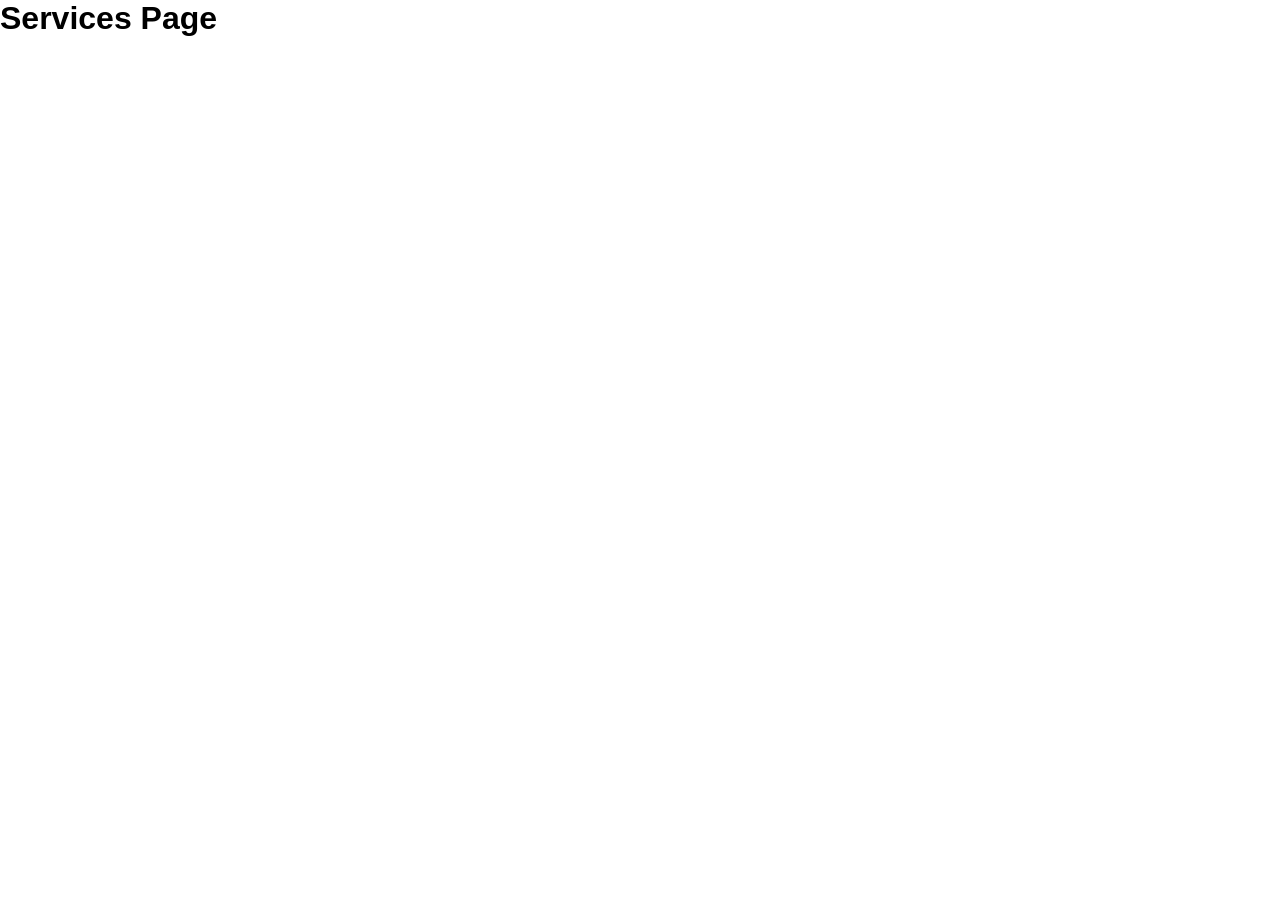
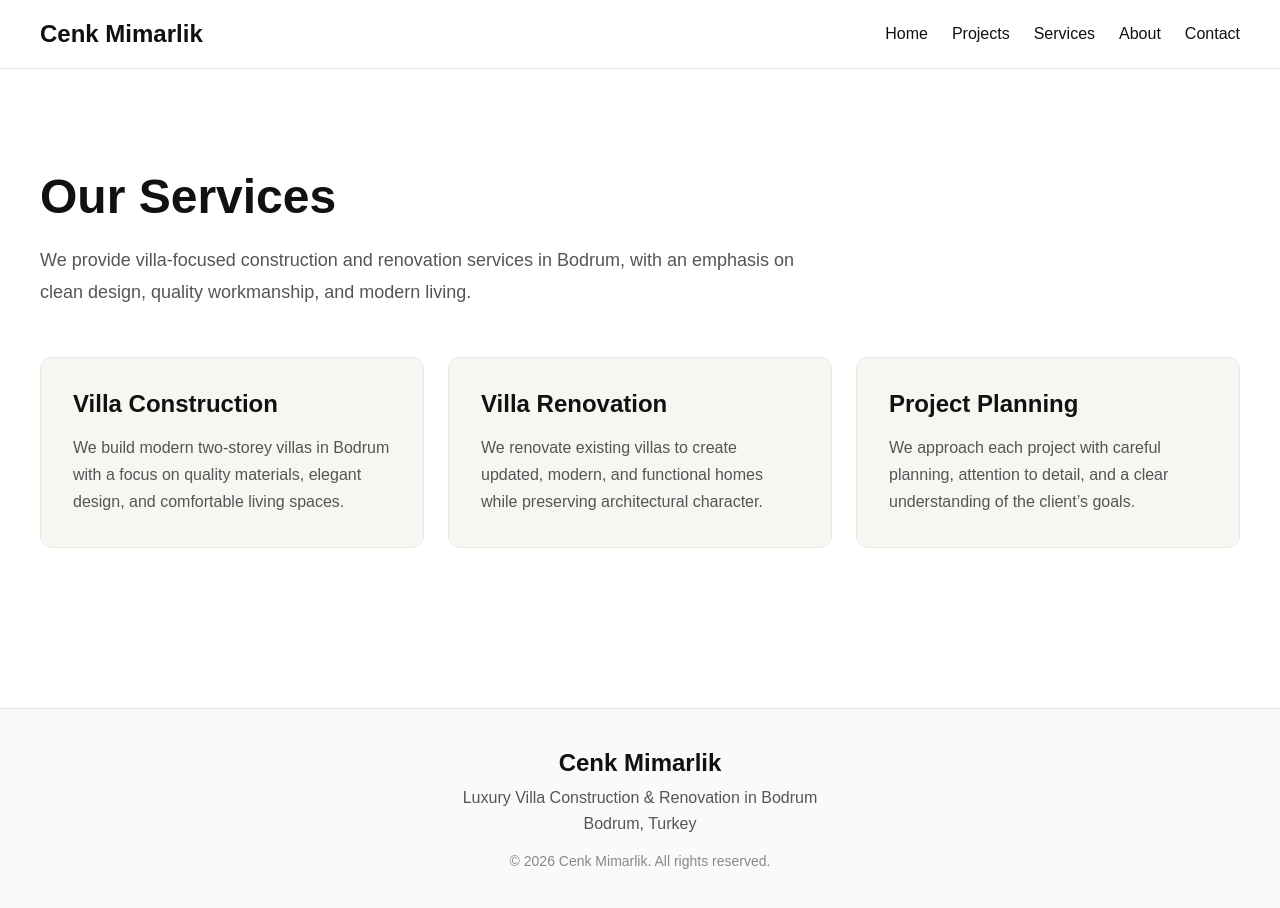
Before and after one commit to cenkozturrk/cenk-mimarlik-website, a React (Vite) app: page /services in a window 1280 px wide. Before the commit the page ends 800 px from the top, so only its background shows below. Built offline with nearby package versions, Linux system fonts and the light colour scheme; the HTML template or start-up script is replaced by a standard one.

Commit message:
design services page

```diff
--- a/src/pages/Services.jsx
+++ b/src/pages/Services.jsx
@@ -1,5 +1,95 @@
+import Navbar from '../components/Navbar';
+import Footer from '../components/Footer';
+
 function Services() {
-  return <h1>Services Page</h1>;
+  const services = [
+    {
+      title: 'Villa Construction',
+      description:
+        'We build modern two-storey villas in Bodrum with a focus on quality materials, elegant design, and comfortable living spaces.',
+    },
+    {
+      title: 'Villa Renovation',
+      description:
+        'We renovate existing villas to create updated, modern, and functional homes while preserving architectural character.',
+    },
+    {
+      title: 'Project Planning',
+      description:
+        'We approach each project with careful planning, attention to detail, and a clear understanding of the client’s goals.',
+    },
+  ];
+
+  return (
+    <>
+      <Navbar />
+
+      <section style={styles.section}>
+        <div style={styles.container}>
+          <h1 style={styles.title}>Our Services</h1>
+          <p style={styles.intro}>
+            We provide villa-focused construction and renovation services in Bodrum, with an
+            emphasis on clean design, quality workmanship, and modern living.
+          </p>
+
+          <div style={styles.grid}>
+            {services.map((service) => (
+              <div key={service.title} style={styles.card}>
+                <h2 style={styles.cardTitle}>{service.title}</h2>
+                <p style={styles.cardText}>{service.description}</p>
+              </div>
+            ))}
+          </div>
+        </div>
+      </section>
+
+      <Footer />
+    </>
+  );
 }
 
+const styles = {
+  section: {
+    padding: '100px 20px',
+    backgroundColor: '#ffffff',
+  },
+  container: {
+    maxWidth: '1200px',
+    margin: '0 auto',
+  },
+  title: {
+    fontSize: '48px',
+    marginBottom: '20px',
+    color: '#111111',
+  },
+  intro: {
+    fontSize: '18px',
+    lineHeight: '1.8',
+    color: '#555555',
+    maxWidth: '800px',
+    marginBottom: '48px',
+  },
+  grid: {
+    display: 'grid',
+    gridTemplateColumns: 'repeat(auto-fit, minmax(280px, 1fr))',
+    gap: '24px',
+  },
+  card: {
+    backgroundColor: '#f8f6f2',
+    padding: '32px',
+    borderRadius: '12px',
+    border: '1px solid #ece7df',
+  },
+  cardTitle: {
+    fontSize: '24px',
+    color: '#111111',
+    marginBottom: '16px',
+  },
+  cardText: {
+    fontSize: '16px',
+    lineHeight: '1.7',
+    color: '#555555',
+  },
+};
+
 export default Services;
```
